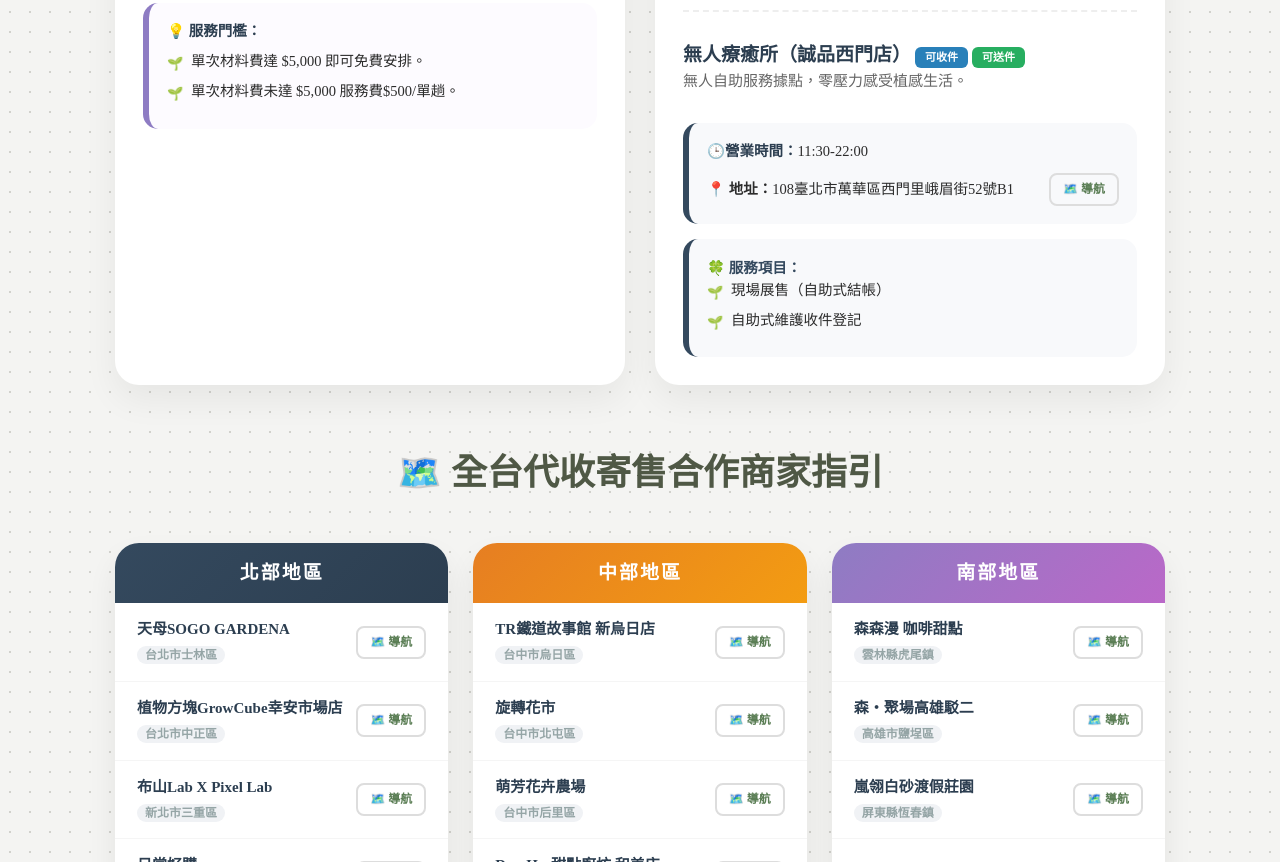
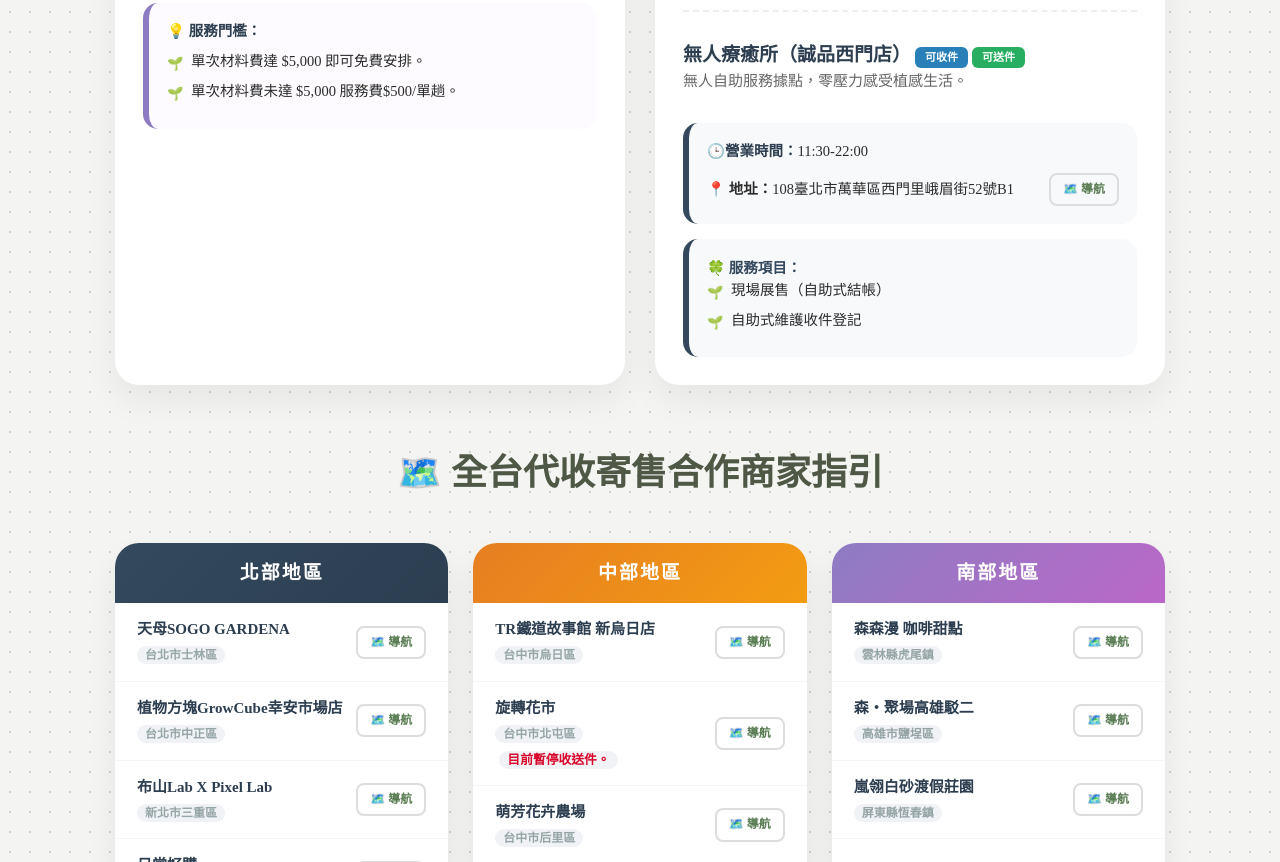
Before and after one commit to easyplant2017/service-guide, a plain HTML site: page index.html in a window 1280 px wide. Shown: the part 1938-2800 px from the top of the page. Drawn offline with Linux system fonts and the light colour scheme.

Commit message:
Add files via upload

```diff
--- a/index.html
+++ b/index.html
@@ -194,7 +194,7 @@
 span.highlight {
     color: #d90429;           /* 深紅文字 */
     border-radius: 12px;      /* 圓角效果 */
-    font-size: 0.9em;
+    font-size: 0.8em;
     font-weight: bold;
     margin: 0 4px;
 }
@@ -511,7 +511,7 @@ span.highlight {
                 <div class="region-header central-h">中部地區</div>
                 <div class="loc-list">
                     <div class="loc-item"><div class="loc-name"><b>TR鐵道故事館 新烏日店</b><span>台中市烏日區</span></div><a href="https://maps.app.goo.gl/yRHCo2xmLz2KDbZcA" target="_blank" class="map-btn">🗺️ 導航</a></div>
-                    <div class="loc-item"><div class="loc-name"><b>旋轉花市</b><span>台中市北屯區</span></div><a href="https://maps.app.goo.gl/nTo633XPNFsujSBo7" target="_blank" class="map-btn">🗺️ 導航</a></div>
+                    <div class="loc-item"><div class="loc-name"><b>旋轉花市</b><span>台中市北屯區</span><br><span class="highlight">目前暫停收送件。</span></div><a href="https://maps.app.goo.gl/nTo633XPNFsujSBo7" target="_blank" class="map-btn">🗺️ 導航</a></div>
                     <div class="loc-item"><div class="loc-name"><b>萌芳花卉農場</b><span>台中市后里區</span></div><a href="https://maps.app.goo.gl/DnGnutpT62NRxRjy6" target="_blank" class="map-btn">🗺️ 導航</a></div>
                     <div class="loc-item"><div class="loc-name"><b>DeerHer甜點廚坊 和美店<br></b><span>彰化縣和美鎮</span></div><a href="https://maps.app.goo.gl/PdXiDEwRgf91EhwW6" target="_blank" class="map-btn">🗺️ 導航</a></div>
                     <div class="loc-item"><div class="loc-name"><b>巍峨木業 車埕店</b><span>南投縣</span></div><a href="https://maps.app.goo.gl/P5Hr2wLDBJEKEgGo8" target="_blank" class="map-btn">🗺️ 導航</a></div>
```
